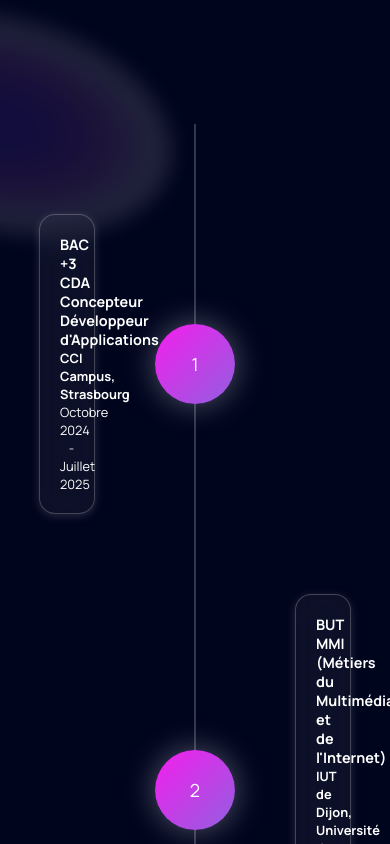
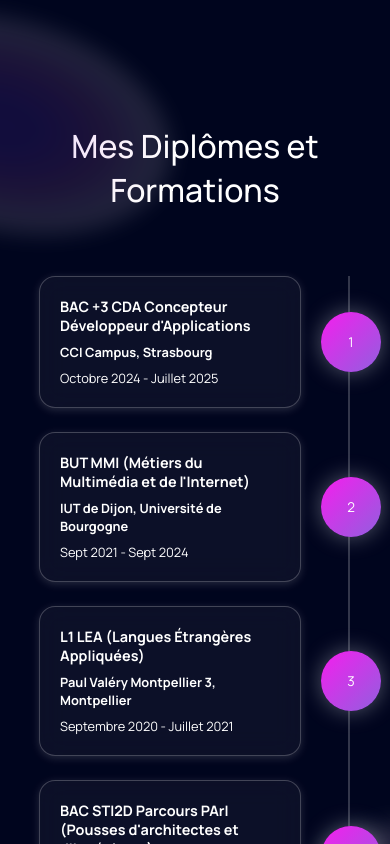
Before and after one commit to MymoMg/cv-mguil, a React (Vite) app: page / in a window 390 px wide. Shown: the part 720-1564 px from the top of the page. Built offline with nearby package versions, Linux system fonts and the light colour scheme.

Commit message:
correction responsive timeline

```diff
--- a/src/components/custom/ExperiencesSection/ExperiencesSection.module.css
+++ b/src/components/custom/ExperiencesSection/ExperiencesSection.module.css
@@ -1,5 +1,5 @@
 .container {
-  padding: 2rem 4rem; /* padding plus large sur les côtés */
+  padding: 10vh 5vw;
   max-width: 1000px; /* limite la largeur maximale pour une meilleure lisibilité */
   margin: 0 auto; /* centre la grille horizontalement */
 }
@@ -13,8 +13,8 @@
 .experiencesGrid {
   display: grid;
   grid-template-columns: repeat(3, 1fr); /* 3 cartes par ligne */
-  gap: 1rem; /* espace entre les cartes, plus petit que le padding de la section */
-  justify-content: center; /* centre les cartes dans l'espace */
+  gap: 1.5rem;
+  justify-content: center;
 }
 
 .experienceCard {
@@ -100,6 +100,5 @@
 @media (max-width: 600px) {
   .experiencesGrid {
     grid-template-columns: 1fr;
-    padding: 2rem; /* réduire padding sur mobile */
   }
 }
--- a/src/components/custom/Timeline/Timeline.jsx
+++ b/src/components/custom/Timeline/Timeline.jsx
@@ -1,6 +1,7 @@
 import { useEffect, useRef } from "react";
 import styles from "./Timeline.module.css"
 import TimelineCard from "./TimelineCard/ TimelineCard"
+import { section } from "framer-motion/client";
 
 const experiences = [
    {
@@ -53,6 +54,8 @@ export default function Timeline() {
   }, []);
 
   return (
+    <section className={styles.section}>
+    <h2>Mes Diplômes et Formations</h2>
     <div className={styles.timeline}>
       <ul>
         {experiences.map((link, index) => (
@@ -73,5 +76,6 @@ export default function Timeline() {
         ))}
       </ul>
     </div>
+    </section>
   );
 }
--- a/src/components/custom/Timeline/Timeline.module.css
+++ b/src/components/custom/Timeline/Timeline.module.css
@@ -1,6 +1,11 @@
+.section {
+  text-align: center;
+}
+.section h2 {
+  padding-bottom: 4rem;}
+
 .timeline {
   position: relative;
-  padding: 50px 0;
   list-style: none;
   display: flex;
   flex-direction: column;
@@ -24,11 +29,11 @@
   width: 80%;
   display: flex;
   flex-direction: column;
+  gap: 3.5rem;
 }
 
 .timelineItem {
   position: relative;
-  margin: 40px 0;
   z-index: 2;
   width: calc(50% - 100px);
   opacity: 0;
@@ -74,3 +79,30 @@
   opacity: 1;
   transform: translateY(0);
 }
+
+@media screen and (max-width: 768px) {
+  .timeline ul {
+    gap: 1.5rem;
+  }
+  .timeline::before
+  {
+    left: unset;
+    right: 10%;
+    transform: translateX(-50%);
+  }
+  .timelineItem {
+    width: 100%;
+    padding-right: 50px;
+    text-align: left;
+  }
+
+  .timelineItem::before {
+    left: unset;
+    right: 0px;
+    transform: translate(50%, -50%) scale(.75);
+  }
+
+  .left, .right {
+    text-align: left;
+  }
+}
--- a/src/components/custom/Timeline/TimelineCard/ TimelineCard.jsx
+++ b/src/components/custom/Timeline/TimelineCard/ TimelineCard.jsx
@@ -1,14 +1,13 @@
 import styles from "./TimelineCard.module.css";
 import Card from "../../../ui/Card/Card";
 
-export default function Timeline({ role, company, year, description }) {
+export default function Timeline({ role, company, year }) {
   return (
     <Card>
       <div className={styles.content}>
         <h3 className="h4">{role}</h3>
         <h4 className="h5">{company}</h4>
         <span>{year}</span>
-        <div className={styles.description}>{description} </div>
       </div>
     </Card>
   );
--- a/src/components/custom/Timeline/TimelineCard/TimelineCard.module.css
+++ b/src/components/custom/Timeline/TimelineCard/TimelineCard.module.css
@@ -1,3 +1,5 @@
-.description {
-  font-size: 0.8rem;
+.content {
+  display: flex;
+  flex-direction: column;
+  gap: 0.5rem;
 }
```
Lines whose indentation alone changed are shown as unchanged.
